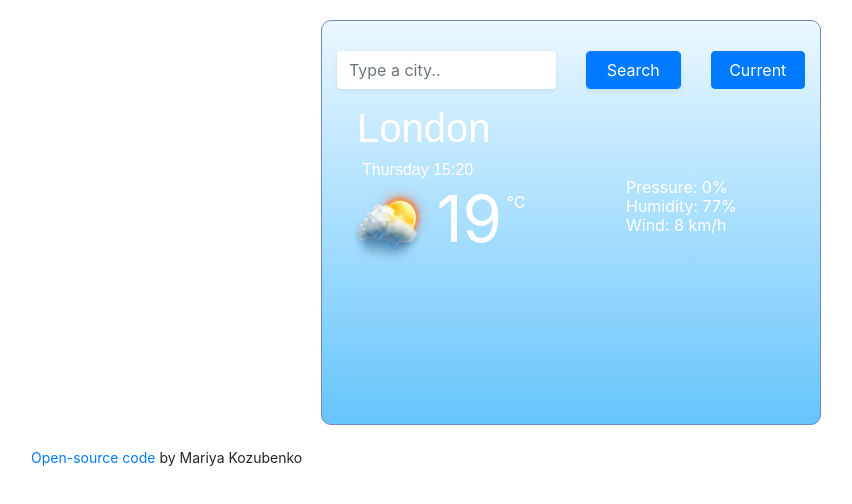
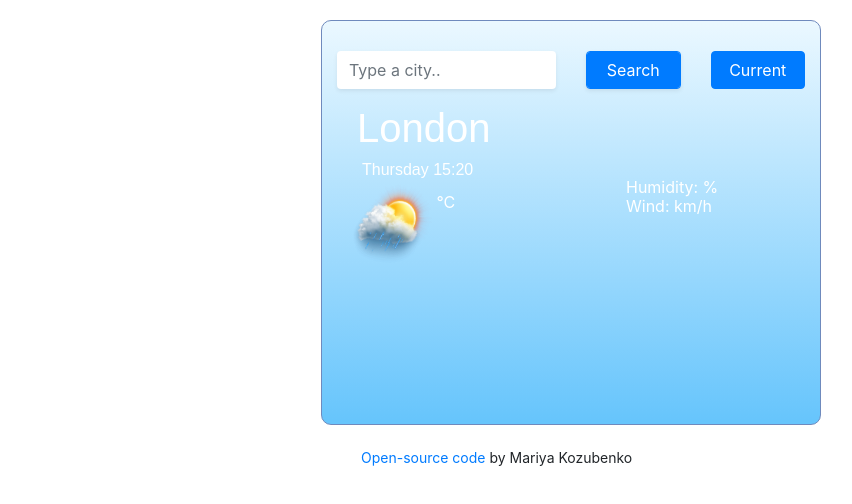
Before and after one commit to Mariya-ko/my-weather-project, a plain HTML site: page index.html in a window 1280 px wide. Shown: the whole page, without its empty margins (69-921 px from the left). Drawn offline with nearby package versions, Linux system fonts and the light colour scheme; a web font is replaced by a local one.

Commit message:
Changed HTML

```diff
--- a/index.html
+++ b/index.html
@@ -42,20 +42,20 @@
     <div class="col-6">
         <div class="clearfix">
             <img src="./image/cloudyrain.png" alt="cloudy icon" class="main-icon" id="icon" />
-<span class="temperature" id="temp-now">19</span>
+<span class="temperature" id="temp-now"></span>
 <span class="units">°C</span>
 </div>
 </div>
 <div class="col-6">
     <ul>
+
         <li>
-            Pressure: <span id="pressure">0%</span>
+            Humidity: <span id="humidity"></span>
+            <span class="percent">%</span>
         </li>
         <li>
-            Humidity: <span id="humidity">77%</span>
-        </li>
-        <li>
-            Wind: <span id="wind">8 km/h</span>
+            Wind: <span id="wind"></span>
+            <span class="percent">km/h</span>
         </li>
     </ul>
 </div>
--- a/js-cities.js
+++ b/js-cities.js
@@ -67,7 +67,7 @@ function displayWeather (response) {
 let h1 = document.querySelector("h1");
 h1.innerHTML = response.data.name;
 document.querySelector("#temp-now").innerHTML = Math.round(response.data.main.temp);
-document.querySelector("#pressure").innerHTML = response.data.main.pressure;
+
 document.querySelector("#humidity").innerHTML = response.data.main.humidity;
 document.querySelector("#wind").innerHTML = response.data.wind.speed;
 let iconElement = document.querySelector("#icon");
--- a/styles.css
+++ b/styles.css
@@ -71,14 +71,15 @@ margin-bottom: 15px;
 margin-top: 13px;
 margin-left: 14px;
 border: 1px solid white;
-max-width: 70px;
+max-width: 55px;
 height: 130px;
 border-radius: 5px;
 }
 
 .source-code {
-    margin-left: 100px;
+    margin-left: 430px;
     font-size: 14px;
+    margin-top: 5px;
 }
 
 .coder {
```
